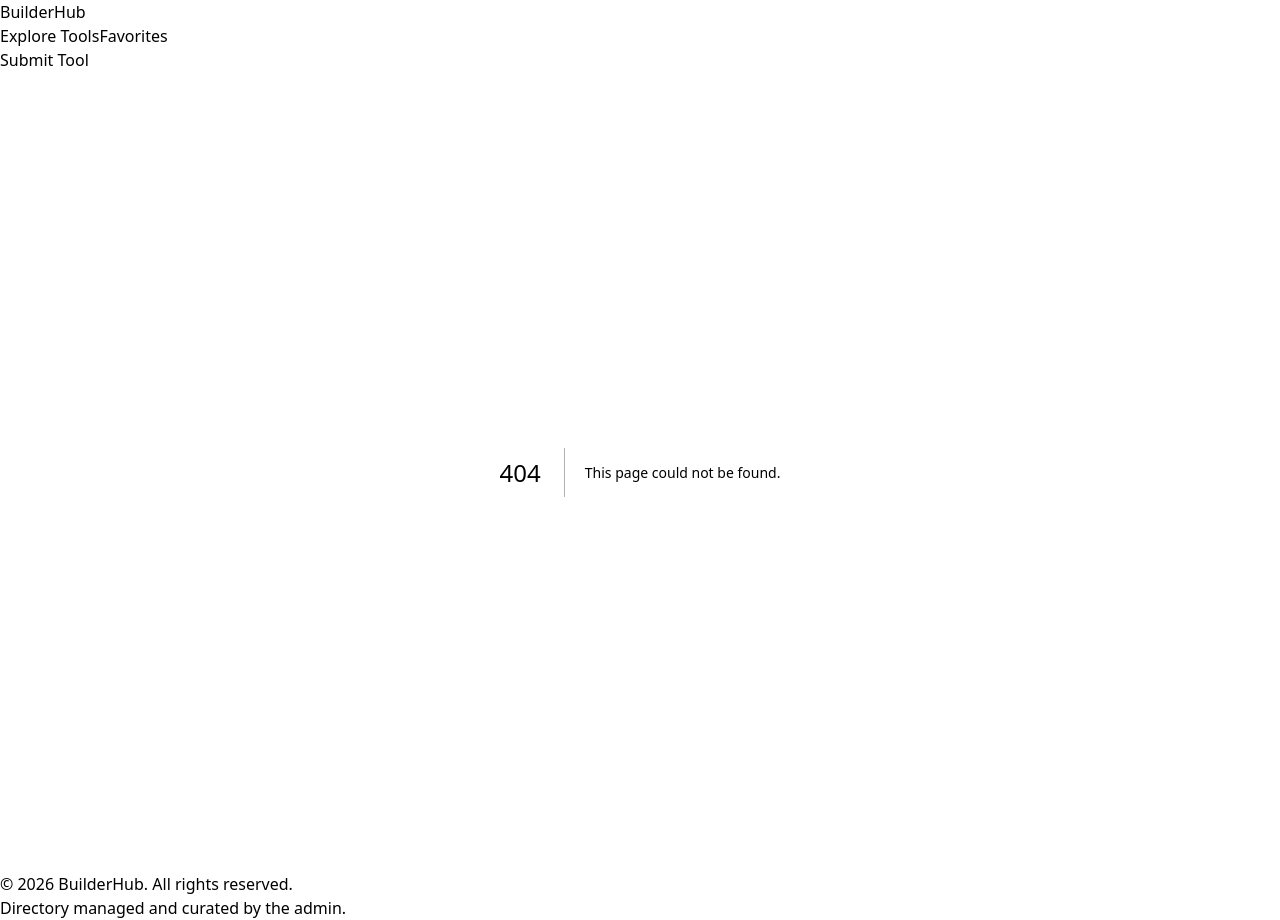
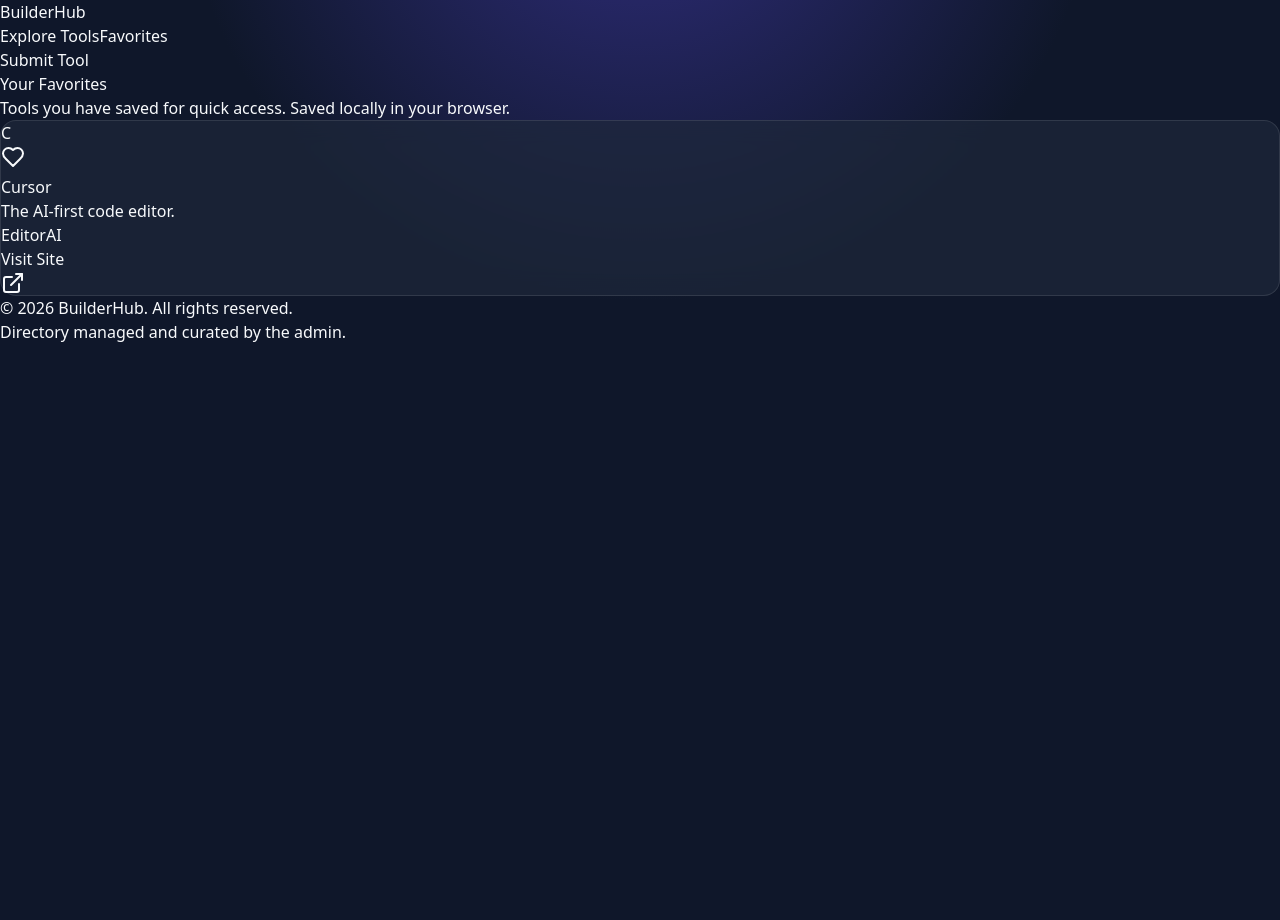
Before and after one commit to realmasin/builderhub, a Next.js app: page /favorites in a window 1280 px wide. Before the commit this address had no page. After the commit the page ends 800 px from the top, so only its background shows below. Built offline with nearby package versions, Linux system fonts and the light colour scheme.

Commit message:
Create page.tsx

```diff
--- /dev/null
+++ b/src/app/favorites/page.tsx
@@ -0,0 +1,36 @@
+import ToolCard from "../../components/shared/ToolCard";
+import { Tool } from "../../types";
+
+const FAVORITE_TOOLS: Tool[] = [
+  {
+    id: "1", name: "Cursor", description: "The AI-first code editor.", category: "AI Tools", tags: ["Editor", "AI"], url: "https://cursor.com", logo: "C"
+  }
+];
+
+export default function FavoritesPage() {
+  return (
+    <div className="max-w-6xl mx-auto px-4 py-12 min-h-[60vh]">
+
+      <div className="mb-10 border-b border-white/10 pb-6">
+        <h1 className="text-3xl font-bold text-white mb-2">Your Favorites</h1>
+        <p className="text-gray-400">Tools you have saved for quick access. Saved locally in your browser.</p>
+      </div>
+
+      {FAVORITE_TOOLS.length > 0 ? (
+        <div className="grid grid-cols-1 md:grid-cols-2 lg:grid-cols-3 gap-6">
+          {FAVORITE_TOOLS.map((tool) => (
+            <ToolCard key={tool.id} tool={tool} />
+          ))}
+        </div>
+      ) : (
+        <div className="text-center py-20">
+          <p className="text-gray-500 text-lg mb-4">You haven't saved any tools yet.</p>
+          <a href="/tools" className="text-purple-400 hover:text-purple-300 transition-colors">
+            Browse tools and add some &rarr;
+          </a>
+        </div>
+      )}
+
+    </div>
+  );
+}
```
